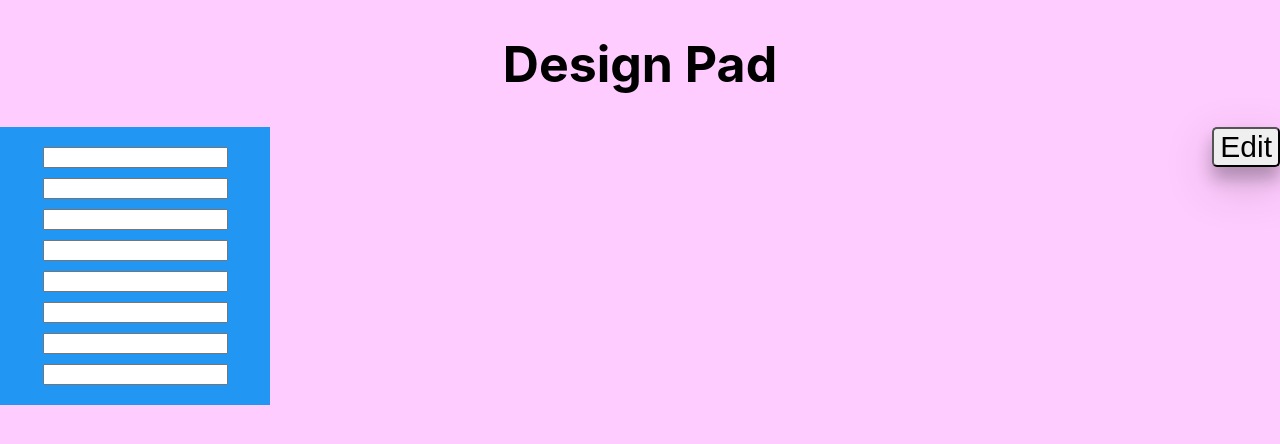
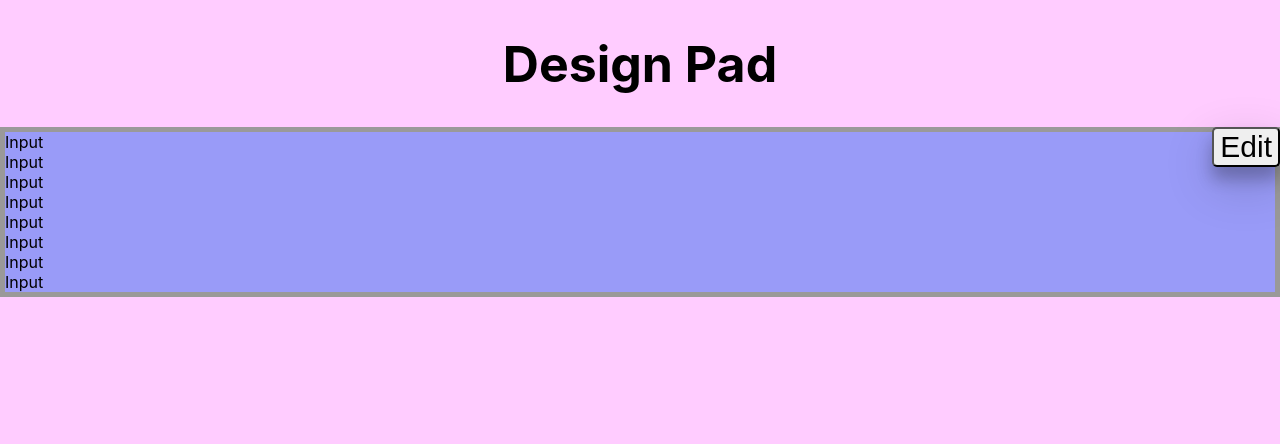
Before and after one commit to 464squad/design-pad, a React (Create React App) app: page / in a window 1280 px wide. Shown: the top 444 px of the page. Built offline with nearby package versions, Linux system fonts and the light colour scheme.

Commit message:
add Input class

```diff
--- a/src/components/DesignContainer.js
+++ b/src/components/DesignContainer.js
@@ -12,7 +12,6 @@ function DesignContainer(){
             <DesignBoard/>
             <DesignPad/>
             <PadInput/>
-
         </div>
 
     );
--- a/src/components/DesignPad.js
+++ b/src/components/DesignPad.js
@@ -1,18 +1,31 @@
 import React from 'react';
 
 
+class DesignPad extends React.Component{
+    state = {
+        color: "grey"
+      };
 
+      handleDragOver = e => {
+        e.preventDefault();
+      };
 
-function DesignPad(){
-    return(
-        <div className>
+      handleDrop = e => {
+        e.preventDefault();
+        const color = e.dataTransfer.getData("color");
+        this.setState({ color });
+      };
 
-        </div>
-
-    );
-
-
-
+      render() {
+        return (
+          <div
+            className="pad"
+            style={{ backgroundColor: this.state.color }}
+            onDragOver={this.handleDragOver}
+            onDrop={this.handleDrop}
+          ></div>
+        );
+      }
 }
 
 export default DesignPad;
--- /dev/null
+++ b/src/components/Input.js
@@ -0,0 +1,21 @@
+import React from 'react'
+
+
+
+class Input extends React.Component{
+    render(){
+        return(
+            <div>
+                Input
+            </div>
+        )
+    }
+
+}
+
+
+
+
+
+
+export default Input
--- a/src/components/PadInput.js
+++ b/src/components/PadInput.js
@@ -1,26 +1,26 @@
 import React from 'react';
-import './design.css'
+import styles from './design.css'
+import Input from './Input'
 
 
-function PadInput(){
-    return(
-        <div className="pad-input">
-           <input color="blue"/>
-           <input color="yellow"/>
-           <input color="red"/>
-           <input color="black"/>
-           <input color="orange"/>
-           <input color="green"/>
-           <input color="white"/>
-           <input color="purple"/>
-        </div>
+export default function PadInput(props) {
 
+    return (
+      <div
+        className={styles.PadInput}
+        style={{
+          border: props.edit ? "thick solid #100f0f" : "thick solid #9a9999",
+          backgroundColor: props.edit ? "#002bf5" : "#999bf8"
+        }}
+      >
+        <Input edit={props.edit} color="red" />
+        <Input edit={props.edit} color="green" />
+        <Input edit={props.edit} color="blue" />
+        <Input edit={props.edit} color="yellow" />
+        <Input edit={props.edit} color="orange" />
+        <Input edit={props.edit} color="purple" />
+        <Input edit={props.edit} color="pink" />
+        <Input edit={props.edit} color="gray" />
+      </div>
     );
-
-
-
-
-
-}
-
-export default PadInput;
+  }
--- a/src/components/design.css
+++ b/src/components/design.css
@@ -16,7 +16,19 @@ body{
 
 /* PadInput Section */
 .pad-input{
-    grid-template-columns: auto auto auto;
+    display: flex;
+  justify-content: center;
+  align-items: center;
+  border: #8c8dca;
+  width: 100px;
+  height: 60px;
+  margin-bottom: 30px;
+  display: flex;
+  flex-wrap: wrap;
+  justify-content: space-around;
+  width: 230px;
+  padding: 20px;
+    /* grid-template-columns: auto auto auto;
     grid-template-rows: 80px 200px;
     grid-gap: 10px;
     background-color: #2196F3;
@@ -25,5 +37,7 @@ body{
     justify-content: space-around;
     width: 230px;
     padding: 20px;
+    display: grid; */
+
 
 }
```
